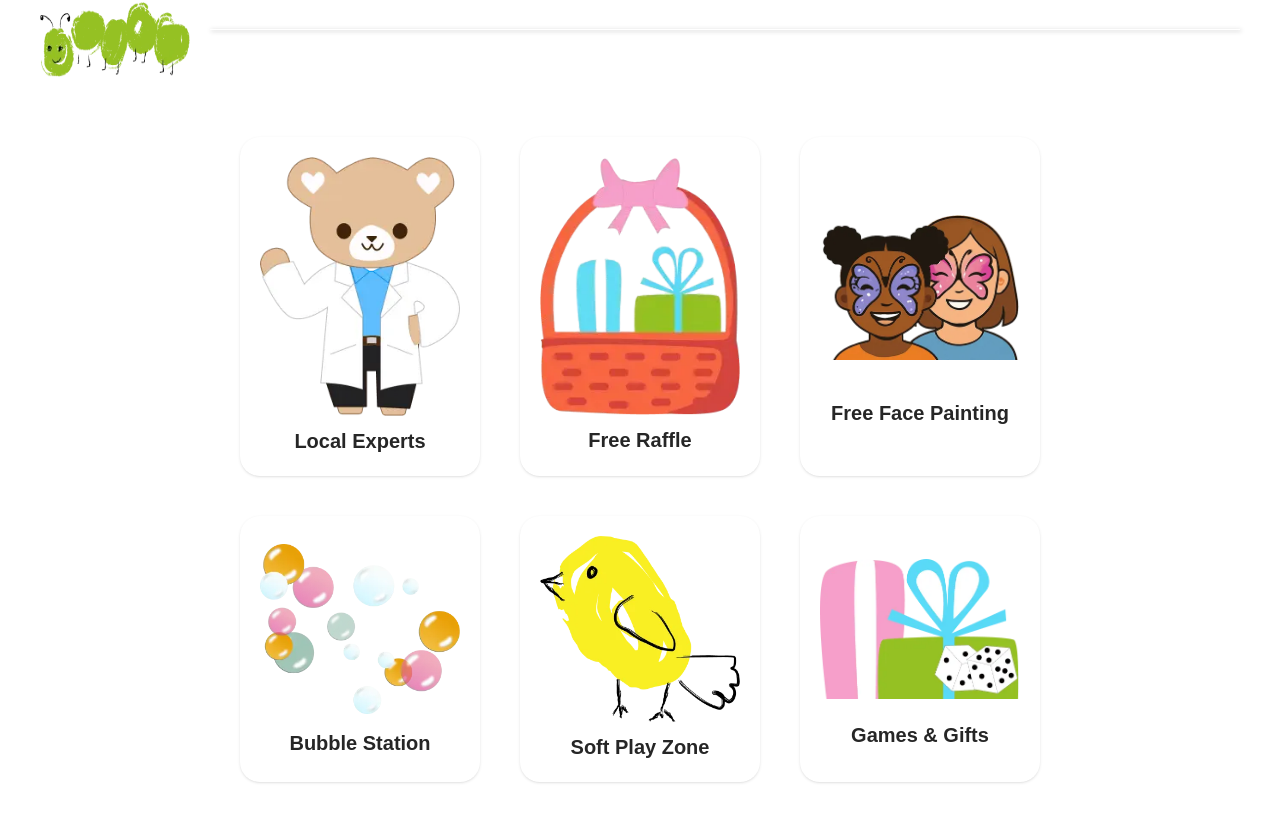
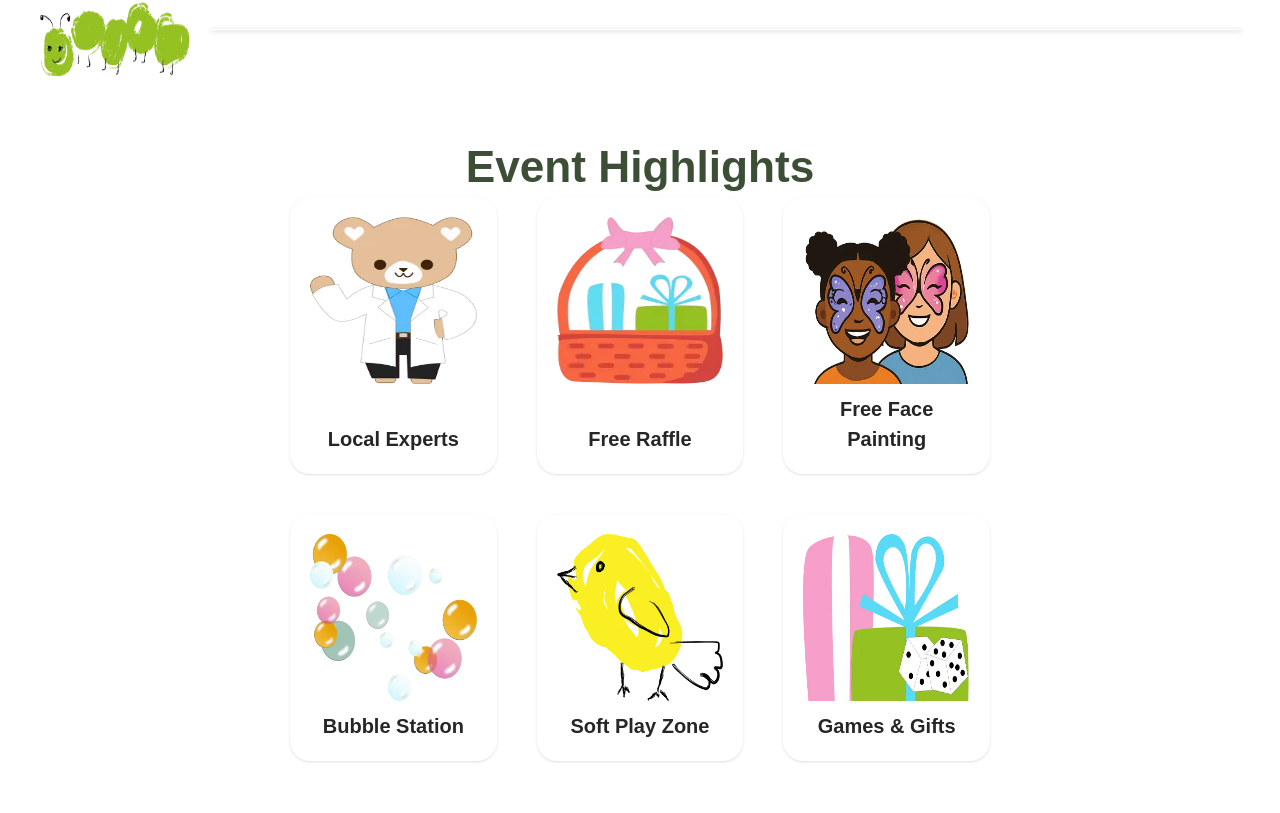
Before and after one commit to codercarl1243/mums-n-bubs-sc, a Next.js app: page / in a window 1280 px wide. Shown: the part 1007-1820 px from the top of the page. Built offline with nearby package versions, Linux system fonts and the light colour scheme; no server answers.

Commit message:
ADD headings and fix layout of sections

```diff
--- a/components/sponsors.tsx
+++ b/components/sponsors.tsx
@@ -56,7 +56,7 @@ export default function Sponsors() {
 
     return (
         <section>
-            {/* <h2 className="text-center text-secondary-700">Sponsors</h2> */}
+            <h2 className="text-xl font-bold text-primary-700 text-center">Partners & Local Businesses</h2>
             <EmblaCarousel slides={SPONSORS} />
         </section>
     )
--- a/components/sweeteners.tsx
+++ b/components/sweeteners.tsx
@@ -13,20 +13,26 @@ export default function Sweeteners({ className, ...props }: React.ComponentProps
   ]
 
   return (
+    <div className="width-bleed">
+             <h2 className="text-xl font-bold text-primary-700 text-center">Event Highlights</h2>
       <ul
         className={clsx(
           className,
-        'width-bleed grid grid-cols-2 sm:grid-cols-3 gap-8 mx-auto '
+          'grid max-w-[700px] gap-8 mx-auto grid-cols-[repeat(auto-fit,minmax(150px,1fr))]',
+          'md:grid-cols-[repeat(auto-fit,minmax(175px,1fr))]',
+          'lg:grid-cols-[repeat(auto-fit,minmax(200px,1fr))]'
         )}
         {...props}
       >
         {sweeteners.map((sweetener, idx) => (
-        <li key={idx} className="grid place-items-center gap-2 min-w-[12ch] shadow p-4 rounded-2xl">
-          <Image className="place-self-end" src={sweetener.imageSrc} alt="" height={250} width={200} loading="lazy" />
-          <span className="font-bold">{sweetener.label}</span>
+          <li key={idx} className="grid gap-2 min-w-[150px] shadow p-4 rounded-2xl">
+            <Image className="place-self-start mx-auto aspect-square sm:w-[150px] md:w-[200px]" src={sweetener.imageSrc} alt="" height={250} width={200} loading="lazy" />
+            <span className="w-full font-bold place-self-end text-center">{sweetener.label}</span>
           </li>
         ))}
       </ul>
+    </div>
+
   )
 
 }
```
Lines whose indentation alone changed are shown as unchanged.
